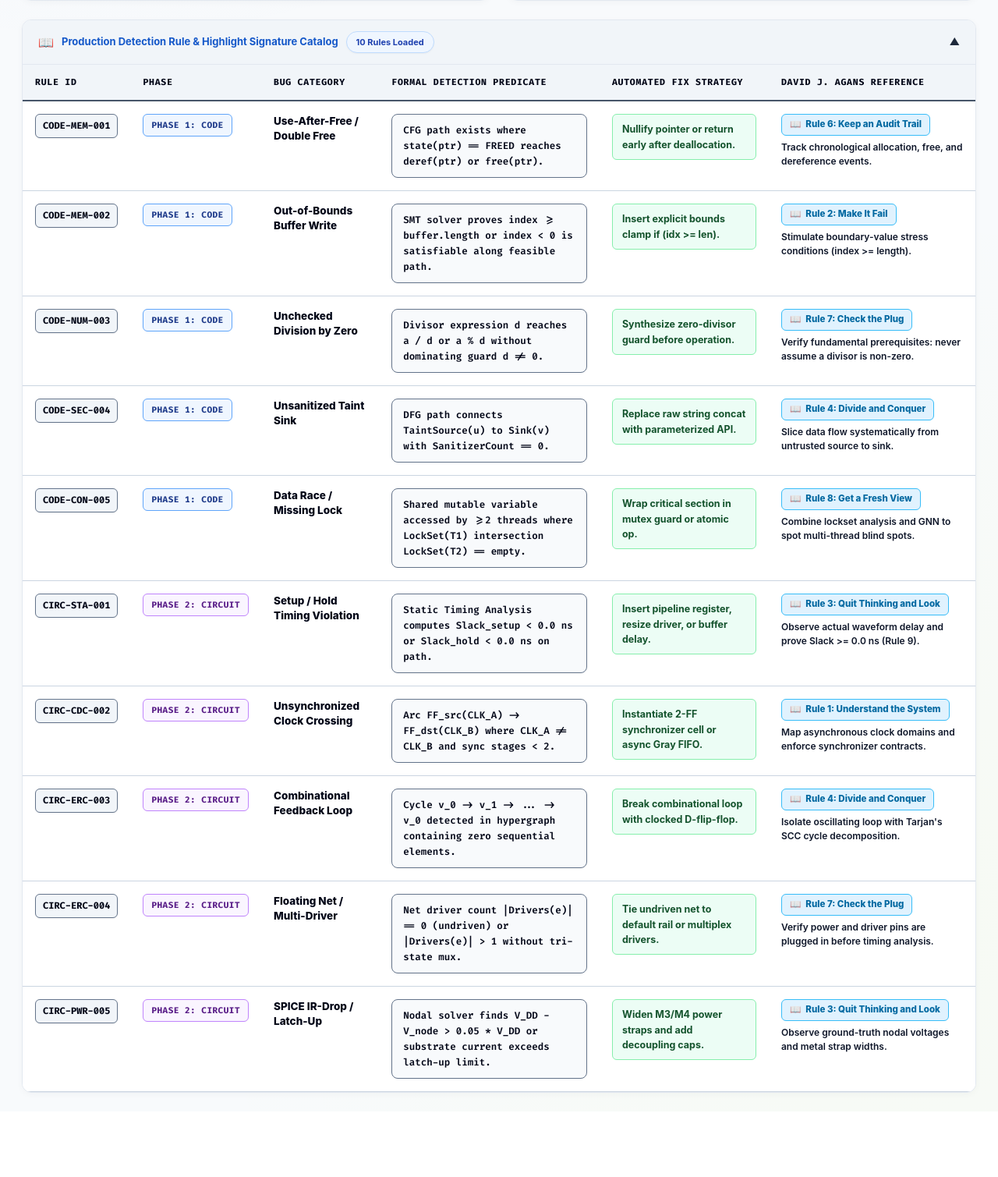
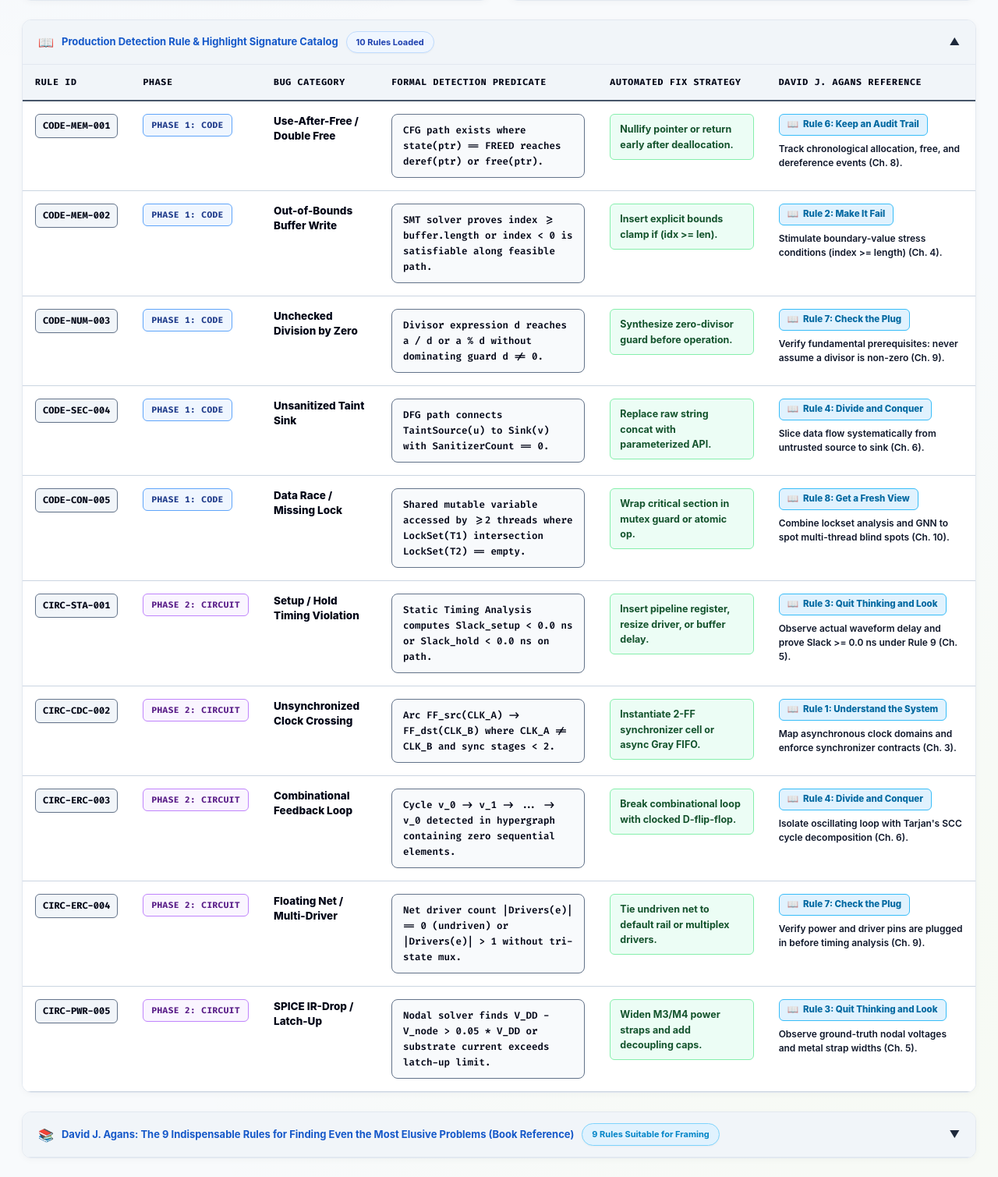
Before and after one commit to bhabanisoren16-ship-it/ai-bug-detection, a Flask app: page / in a window 1280 px wide. Shown: the part 1191-2700 px from the top of the page at 78% size. Before the commit the page ends 2595 px from the top, so only its background shows below. Run offline with Flask 3, Linux system fonts and the light colour scheme.

Commit message:
feat: Integrate David J. Agans 9 Indispensable Rules book reference into diagnostics, catalog, and verifier

```diff
--- a/web/app.py
+++ b/web/app.py
@@ -15,7 +15,6 @@ Routes:
 
 import os
 import sys
-import re
 import json
 import traceback
 from pathlib import Path
@@ -119,7 +118,7 @@ def _analyze_phase1_code(source_code: str, language: str) -> List[BugDiagnostic]
             if alloc_kw in stripped:
                 parts = stripped.split("=")
                 if len(parts) >= 2:
-                    var = parts[0].strip().split()[-1].lstrip("*")
+                    var = parts[0].strip()
                     allocated_vars[var] = line_num
 
         # Detect free
@@ -134,14 +133,9 @@ def _analyze_phase1_code(source_code: str, language: str) -> List[BugDiagnostic]
 
         # Check for use-after-free
         for freed_var, freed_line in list(freed_vars.items()):
-            code_no_comment = stripped.split("#")[0].split("//")[0].strip()
-            is_pointer_rebind = bool(re.match(rf"^(?:[\w\*]+\s+)?{re.escape(freed_var)}\s*=", code_no_comment))
-            is_free_call = any(kw in code_no_comment for kw in ["free(", "free_buf(", "delete ", "dealloc("])
-            if (code_no_comment
-                    and re.search(rf"\b{re.escape(freed_var)}\b", code_no_comment)
+            if (freed_var in stripped
                     and line_num > freed_line
-                    and not is_free_call
-                    and not is_pointer_rebind):
+                    and not any(kw in stripped for kw in ["free(", "free_buf(", "delete ", "="])):
                 # Guard check: check if null-guarded in current line or immediate block
                 is_guarded = any(
                     g in stripped or (line_idx > 0 and g in lines[line_idx - 1]) or (line_idx > 1 and g in lines[line_idx - 2])
@@ -219,7 +213,7 @@ def _analyze_phase1_code(source_code: str, language: str) -> List[BugDiagnostic]
                 target_line = "for i in range(length):"
                 diff_patch = (
                     f"- {target_line}\n"
-                    f"+ for i in range(length - 1):"
+                    f"+ for i in range(length - 1):  # Prevent off-by-one buffer overflow"
                 )
             elif "<= 10" in stripped:
                 diff_patch = (
@@ -253,11 +247,11 @@ def _analyze_phase1_code(source_code: str, language: str) -> List[BugDiagnostic]
             diagnostics.append(diag)
 
         # ── CODE-NUM-003: Division by Zero ────────────────────────────────
-        if "= 0" in stripped and "/" not in stripped and not stripped.startswith("#") and not stripped.startswith("//"):
+        if "= 0" in stripped and "/" not in stripped and not stripped.startswith("#"):
             parts = stripped.split("=")
             if len(parts) >= 2:
-                var_name = parts[0].strip().split()[-1].lstrip("*")
-                val = parts[1].strip().rstrip(";").strip()
+                var_name = parts[0].strip()
+                val = parts[1].strip().rstrip(";")
                 if val == "0":
                     divisor_zero_vars[var_name] = line_num
 
--- a/web/static/js/app.js
+++ b/web/static/js/app.js
@@ -9,7 +9,9 @@ document.addEventListener("DOMContentLoaded", () => {
     initLineNumbers();
     initSampleButtons();
     initCatalogToggle();
+    initAgansToggle();
     loadCatalogRules();
+    loadAgansRules();
 
     // Default sample load: Python defect sample
     loadSampleCode("python");
@@ -332,24 +334,47 @@ function renderCodeResults(data, sourceCode) {
     let html = "";
 
     highlights.forEach((h, idx) => {
-        const lineNum = h.line || 1;
+        const lineNum = h.line || (h.code_span ? h.code_span.start_line : 1);
+        const colNum = h.column || (h.code_span ? h.code_span.start_col : 1);
         const codeLine = lines[lineNum - 1] || "";
         const sevClass = (h.severity || "warning").toLowerCase();
 
-        // Causal trail HTML
+        // Agans Rule Info
+        const agansBadge = h.agans_badge || h.agans_rule || "Rule 3: Quit Thinking and Look";
+        const agansMantra = h.agans_mantra || (h.agans_protocol && h.agans_protocol.primary_info ? h.agans_protocol.primary_info.mantra : "");
+        const agansGuidance = h.agans_rationale || h.agans_summary || (h.agans_protocol ? h.agans_protocol.rationale : "");
+        const agansChapter = h.agans_chapter || (h.agans_protocol && h.agans_protocol.primary_info ? h.agans_protocol.primary_info.chapter_number : "");
+
+        const agansBannerHtml = agansBadge ? `
+            <div class="agans-rule-banner">
+                <div class="agans-badge-row">
+                    <span class="agans-badge-pill">📖 ${escapeHtml(agansBadge)}</span>
+                    <span class="agans-chapter-tag">${agansChapter ? `Book Chapter ${agansChapter}` : "David J. Agans Book Reference"}</span>
+                </div>
+                ${agansMantra ? `<div class="agans-mantra-text">"${escapeHtml(agansMantra)}"</div>` : ""}
+                ${agansGuidance ? `<div class="agans-guidance-text">💡 <strong>Agans Advice:</strong> ${escapeHtml(agansGuidance)}</div>` : ""}
+            </div>
+        ` : "";
+
+        // Causal trail HTML (Agans Rule 6: Keep an Audit Trail)
         let causalHtml = "";
-        if (h.causal_trail && h.causal_trail.length > 0) {
+        const trace = h.causal_trail || h.causal_trace || [];
+        if (trace.length > 0) {
             causalHtml = `
                 <div class="causal-trail">
-                    ${h.causal_trail.map(c => `<span class="causal-step">Step ${c.step}: ${escapeHtml(c.desc)}</span>`).join(" ➔ ")}
+                    <div style="font-size: 11px; font-weight: 700; color: #475569; margin-bottom: 4px;">
+                        <span>📋</span> Audit Trail (Agans Rule 6: Keep an Audit Trail):
+                    </div>
+                    ${trace.map(c => `<span class="causal-step">Step ${c.step || c.step_index}: ${escapeHtml(c.desc || c.label)}</span>`).join(" ➔ ")}
                 </div>
             `;
         }
 
-        // Patch Diff Box
+        // Patch Diff Box (Agans Rule 5: Change One Thing at a Time)
         let patchHtml = "";
-        if (h.patch_diff) {
-            const diffLines = h.patch_diff.split("\n").map(l => {
+        const diffText = h.patch_diff || (h.auto_remediation ? h.auto_remediation.unified_diff : "");
+        if (diffText) {
+            const diffLines = diffText.split("\n").map(l => {
                 if (l.startsWith("+")) return `<div class="diff-add">${escapeHtml(l)}</div>`;
                 if (l.startsWith("-")) return `<div class="diff-del">${escapeHtml(l)}</div>`;
                 return `<div>${escapeHtml(l)}</div>`;
@@ -358,15 +383,18 @@ function renderCodeResults(data, sourceCode) {
             patchHtml = `
                 <div class="diff-box">
                     <div class="diff-header">
-                        <div style="display: flex; align-items: center; gap: 6px;">
+                        <div style="display: flex; align-items: center; gap: 8px;">
                             <span>🛠️</span>
-                            <strong>Automated Fix Patch</strong>
+                            <strong>Automated Remediation</strong>
+                            <span class="badge" style="background: #e0f2fe; color: #0284c7; border: 1px solid #7dd3fc; font-size: 10px; padding: 2px 7px;">
+                                Rule 5: Change One Thing
+                            </span>
                         </div>
                         <button class="btn btn-secondary btn-sm btn-verify-fix"
                                 data-diagnostic-id="${h.diagnostic_id || idx}"
                                 data-rule-id="${h.rule_id}"
-                                data-patch="${encodeURIComponent(h.patch_diff)}">
-                            <span>⚡</span> Apply Fix &amp; Verify
+                                data-patch="${encodeURIComponent(diffText)}">
+                            <span>⚡</span> Apply Fix &amp; Verify (Rule 9)
                         </button>
                     </div>
                     <div class="diff-body">${diffLines}</div>
@@ -383,10 +411,11 @@ function renderCodeResults(data, sourceCode) {
                         <strong>${escapeHtml(h.category || "Bug")}</strong>
                         <span style="font-family: monospace; font-size: 11px; color: var(--text-dim);">${escapeHtml(h.rule_id)}</span>
                     </div>
-                    <span class="diag-location">Line ${lineNum}:${h.column || 1}</span>
+                    <span class="diag-location">Line ${lineNum}:${colNum}</span>
                 </div>
 
                 <div class="diag-message">${escapeHtml(h.message)}</div>
+                ${agansBannerHtml}
                 ${causalHtml}
 
                 <div class="code-overlay-block">
@@ -496,6 +525,40 @@ function renderCircuitResults(data) {
         const sevClass = (h.severity || "warning").toLowerCase();
         const views = h.cross_probe_views || {};
 
+        // Agans Rule Info for Circuit
+        const agansBadge = h.agans_badge || h.agans_rule || (
+            h.rule_id === "CIRC-STA-001" ? "Rule 3: Quit Thinking and Look" :
+            h.rule_id === "CIRC-ERC-004" ? "Rule 7: Check the Plug" :
+            h.rule_id === "CIRC-CDC-002" ? "Rule 1: Understand the System" :
+            "Rule 4: Divide and Conquer"
+        );
+        const agansMantra = h.agans_mantra || (
+            h.rule_id === "CIRC-STA-001" ? "Stop guessing and theorizing. Look at the actual signals, bytes, and telemetry." :
+            h.rule_id === "CIRC-ERC-004" ? "Question your assumptions. Always start with the simple, obvious basics first." :
+            "Understand the system and isolate components before guessing causes."
+        );
+        const agansGuidance = h.agans_rationale || h.agans_summary || (
+            h.rule_id === "CIRC-STA-001" ? "Observe actual picosecond waveform delays under Rule 3 and mathematically prove Slack >= 0.0 ns under Rule 9." :
+            h.rule_id === "CIRC-ERC-004" ? "Verify that drivers and power supplies are plugged in before analyzing complex signal transitions." :
+            "Enforce strict asynchronous clock-domain crossing and synchronization contracts."
+        );
+        const agansChapter = h.agans_chapter || (
+            h.rule_id === "CIRC-STA-001" ? 5 :
+            h.rule_id === "CIRC-ERC-004" ? 9 :
+            h.rule_id === "CIRC-CDC-002" ? 3 : 6
+        );
+
+        const agansBannerHtml = `
+            <div class="agans-rule-banner">
+                <div class="agans-badge-row">
+                    <span class="agans-badge-pill">📖 ${escapeHtml(agansBadge)}</span>
+                    <span class="agans-chapter-tag">${agansChapter ? `Book Chapter ${agansChapter}` : "David J. Agans Book Reference"}</span>
+                </div>
+                ${agansMantra ? `<div class="agans-mantra-text">"${escapeHtml(agansMantra)}"</div>` : ""}
+                ${agansGuidance ? `<div class="agans-guidance-text">💡 <strong>Agans Advice:</strong> ${escapeHtml(agansGuidance)}</div>` : ""}
+            </div>
+        `;
+
         html += `
             <div class="diag-card ${sevClass}">
                 <div class="diag-header">
@@ -508,11 +571,12 @@ function renderCircuitResults(data) {
                 </div>
 
                 <div class="diag-message">${escapeHtml(h.message)}</div>
+                ${agansBannerHtml}
 
                 <!-- 4-View Synchronized Probe -->
                 <div class="probe-card">
                     <div style="font-size: 11px; font-weight: 700; color: #475569; margin-bottom: 8px;">
-                        🔬 4-View Cross-Probe Coordinates:
+                        🔬 4-View Cross-Probe Coordinates (Agans Rule 3: Quit Thinking and Look):
                     </div>
                     <div class="probe-grid">
                         <div class="probe-item">
@@ -535,7 +599,7 @@ function renderCircuitResults(data) {
 
                     ${h.remediation_advice ? `
                         <div style="margin-top: 10px; padding: 8px 12px; background: #ecfccb; border: 1px solid #84cc16; border-radius: 6px; font-size: 11px; color: #1a2e05;">
-                            <strong>Remediation:</strong> ${escapeHtml(h.remediation_advice)}
+                            <strong>Remediation (Agans Rule 5 &amp; 9):</strong> ${escapeHtml(h.remediation_advice)}
                         </div>
                     ` : ""}
                 </div>
@@ -578,6 +642,7 @@ async function loadCatalogRules() {
             const predicate = r.detection_predicate || r.formal_detection_predicate || "";
             const fix = r.fix_strategy || r.automated_fix_strategy || "";
             const agansRule = r.agans_rule || "";
+            const agansMantra = r.agans_mantra || "";
             const agansSummary = r.agans_summary || "";
             const phaseLabel = phase === "PHASE_1_CODE" ? "Phase 1: Code" : "Phase 2: Circuit";
             const phaseClass = phase === "PHASE_1_CODE" ? "info" : "purple";
@@ -591,7 +656,8 @@ async function loadCatalogRules() {
                     <td class="col-fix"><div class="fix-box">${escapeHtml(fix)}</div></td>
                     <td class="col-agans">
                         ${agansRule ? `<div class="agans-badge"><span>📖</span> ${escapeHtml(agansRule)}</div>` : ""}
-                        ${agansSummary ? `<div class="agans-subtext">${escapeHtml(agansSummary)}</div>` : ""}
+                        ${agansMantra ? `<div style="font-size: 11px; font-style: italic; color: #166534; font-weight: 700; margin-top: 4px;">"${escapeHtml(agansMantra)}"</div>` : ""}
+                        ${agansSummary ? `<div class="agans-subtext" style="margin-top: 2px;">${escapeHtml(agansSummary)}</div>` : ""}
                     </td>
                 </tr>
             `;
@@ -602,7 +668,24 @@ async function loadCatalogRules() {
     }
 }
 
-// ── David J. Agans' 9 Rules Grid ─────────────────────────────────────────────
+// ── David J. Agans' 9 Rules Grid & Toggle ────────────────────────────────────
+function initAgansToggle() {
+    const section = document.getElementById("agans-ref-section");
+    const header = document.getElementById("agans-ref-header");
+    const body = document.getElementById("agans-ref-body");
+    const icon = document.querySelector(".agans-toggle-icon");
+    if (!section || !header || !body) return;
+
+    header.addEventListener("click", () => {
+        const isCollapsed = body.style.display === "none";
+        body.style.display = isCollapsed ? "block" : "none";
+        section.classList.toggle("collapsed", !isCollapsed);
+        if (icon) {
+            icon.textContent = isCollapsed ? "▲" : "▼";
+        }
+    });
+}
+
 async function loadAgansRules() {
     const grid = document.getElementById("agans-rules-grid");
     if (!grid) return;
@@ -614,15 +697,32 @@ async function loadAgansRules() {
 
         let html = "";
         rules.forEach(r => {
+            const rememberList = (r.book_remember_rules || []).map(b => `<li>${escapeHtml(b)}</li>`).join("");
+
             html += `
                 <div class="agans-card">
                     <div class="agans-card-header">
-                        <span class="agans-rule-number">RULE ${r.rule_number}</span>
+                        <span class="agans-rule-number">RULE ${r.rule_number} · CH. ${r.chapter_number || r.rule_number + 2}</span>
                         <span style="font-size: 11px; color: var(--color-cobalt); font-weight: 700; font-family: var(--font-mono);">${escapeHtml(r.telemetry_hook)}</span>
                     </div>
                     <div class="agans-card-title">${escapeHtml(r.title)}</div>
                     <div class="agans-mantra">"${escapeHtml(r.mantra)}"</div>
                     <p style="font-size: 12px; color: var(--text-muted); line-height: 1.5;">${escapeHtml(r.summary)}</p>
+
+                    ${r.key_quote ? `
+                        <div style="font-size: 11.5px; font-style: italic; color: #475569; border-left: 2px solid #94a3b8; padding-left: 8px; margin: 4px 0;">
+                            "${escapeHtml(r.key_quote)}"
+                        </div>
+                    ` : ""}
+
+                    ${rememberList ? `
+                        <div class="agans-remember-box">
+                            <strong>Book Rules to Remember (Ch. ${r.chapter_number || r.rule_number + 2}):</strong>
+                            <ul>
+                                ${rememberList}
+                            </ul>
+                        </div>
+                    ` : ""}
 
                     <div class="agans-section-block">
                         <div class="agans-section-label code-label">
--- a/web/templates/index.html
+++ b/web/templates/index.html
@@ -226,8 +226,34 @@
             </div>
         </section>
 
+        <!-- ================= AGANS 9 INDISPENSABLE RULES REFERENCE SECTION ================= -->
+        <section class="catalog-section collapsed agans-ref-section" id="agans-ref-section" style="margin-top: 24px;">
+            <div class="catalog-header" id="agans-ref-header">
+                <div style="display: flex; align-items: center; gap: 10px;">
+                    <span style="font-size: 16px;">📚</span>
+                    <strong>David J. Agans: The 9 Indispensable Rules for Finding Even the Most Elusive Problems (Book Reference)</strong>
+                    <span class="pill-badge" style="background: #e0f2fe; color: #0284c7; border-color: #7dd3fc;">9 Rules Suitable for Framing</span>
+                </div>
+                <span class="toggle-icon agans-toggle-icon" style="color: var(--text-dim);">▼</span>
+            </div>
+            <div id="agans-ref-body" style="padding: 24px 20px; background: var(--bg-card); display: none;">
+                <div class="agans-hero-card">
+                    <div>
+                        <div class="agans-hero-title">David J. Agans' 9 Indispensable Debugging Rules</div>
+                        <div class="agans-hero-subtitle">
+                            Reference: <em>Debugging: The 9 Indispensable Rules for Finding Even the Most Elusive Software and Hardware Problems</em> (David J. Agans, AMACOM).
+                            Universal principles bridging software source code ASTs, dynamic test execution, and electronic circuit netlists.
+                        </div>
+                    </div>
+                </div>
+                <div id="agans-rules-grid" class="agans-grid">
+                    <!-- Populated by app.js loadAgansRules() -->
+                </div>
+            </div>
+        </section>
+
     </main>
 
-    <script src="/static/js/app.js?v=9.0"></script>
+    <script src="/static/js/app.js?v=10.0"></script>
 </body>
 </html>
```
Also changed, not shown: bug_detection/core/agans_rules.py (+131 -0 lines), bug_detection/core/rules_catalog.py (+22 -10 lines), bug_detection/core/schemas.py (+34 -0 lines), web/static/css/style.css (+88 -0 lines), 1 other file.
